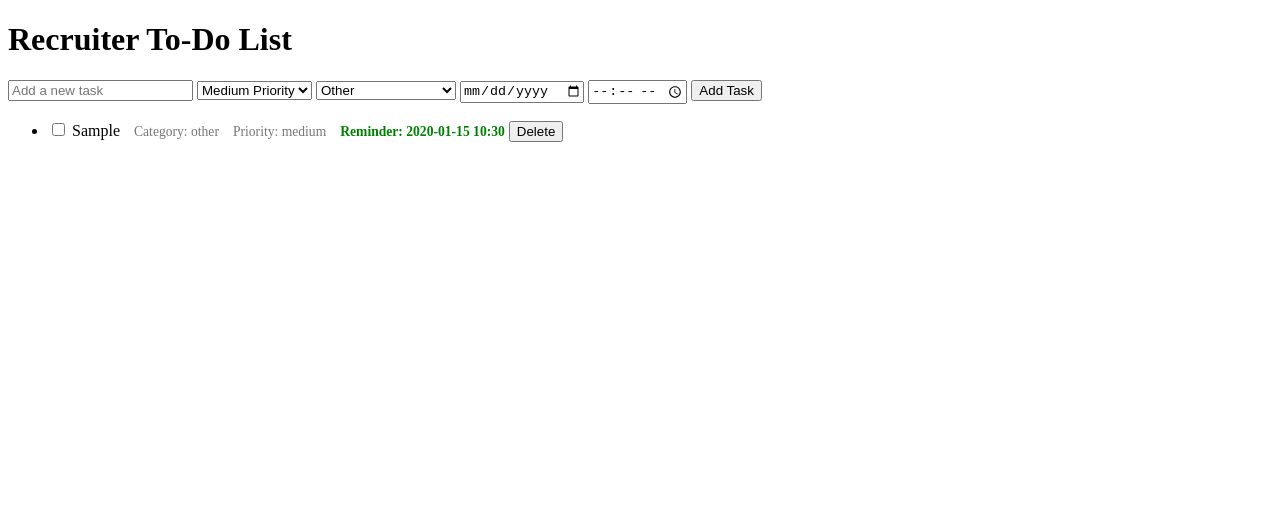
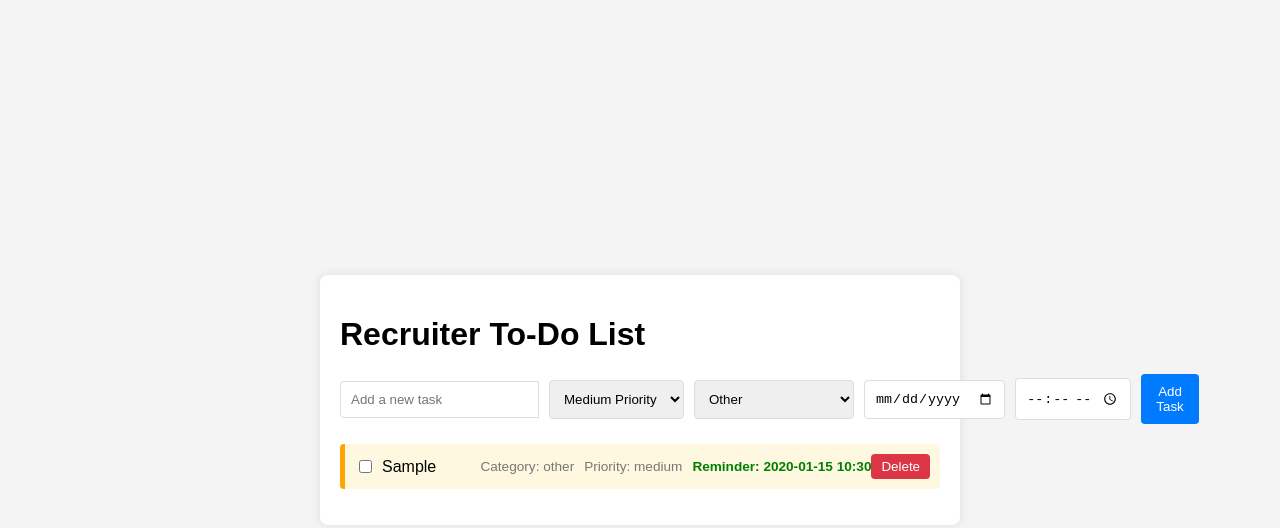
Before and after one commit to Gbun420/RecruiterADHDApp, a plain HTML site: page index.html in a window 1280 px wide. Both pictures are taken after typing "Sample", "2020-01-15", "10:30" into the empty fields and a click on the button "Add Task". Drawn offline with nearby package versions, Linux system fonts and the light colour scheme.

Commit message:
Update style.css

```diff
--- a/style.css
+++ b/style.css
@@ -1,4 +1,92 @@
-/* ... previous CSS ... */
+body {
+    font-family: Arial, sans-serif;
+    margin: 0;
+    display: flex;
+    justify-content: center;
+    align-items: center;
+    height: 100vh;
+    background-color: #f4f4f4;
+}
+
+.container {
+    background-color: white;
+    padding: 20px;
+    border-radius: 8px;
+    box-shadow: 0 0 10px rgba(0, 0, 0, 0.1);
+    width: 80%;
+    max-width: 600px;
+}
+
+.input-section {
+    display: flex;
+    margin-bottom: 20px;
+    gap: 10px;
+    align-items: center;
+}
+
+.input-section input[type="text"],
+.input-section select,
+.input-section input[type="date"],
+.input-section input[type="time"] { /* Include date and time inputs */
+    padding: 10px;
+    border: 1px solid #ddd;
+    border-radius: 4px;
+}
+
+.input-section input[type="text"] {
+    flex-grow: 1;
+    border-radius: 4px 0 0 4px;
+}
+
+.input-section button {
+    padding: 10px 15px;
+    border: none;
+    background-color: #007bff;
+    color: white;
+    border-radius: 4px;
+    cursor: pointer;
+}
+
+.task-list {
+    padding-left: 0; /* Remove default padding for ul */
+}
+
+.task-list li {
+    background-color: #eee;
+    padding: 10px;
+    margin-bottom: 8px;
+    border-radius: 4px;
+    display: flex;
+    justify-content: space-between;
+    align-items: center;
+    border-left: 5px solid transparent; /* Default left border to allow color change */
+}
+
+.task-list li button {
+    background-color: #dc3545;
+    color: white;
+    border: none;
+    padding: 5px 10px;
+    border-radius: 4px;
+    cursor: pointer;
+}
+
+/* Priority Styling with Background Colors */
+.task-list li.high-priority {
+    background-color: #ffe0e0; /* Light red background for high priority */
+    border-left-color: red;
+}
+
+.task-list li.medium-priority {
+    background-color: #fff8e0; /* Light orange background for medium priority */
+    border-left-color: orange;
+}
+
+.task-list li.low-priority {
+    background-color: #e0ffe0; /* Light green background for low priority */
+    border-left-color: green;
+}
+
 
 /* Task Details Styling (Category, Priority, Reminder) */
 .task-category, .task-priority, .task-reminder {
@@ -8,6 +96,20 @@
 }
 
 .task-reminder {
-    color: #008000; /* Green color for reminder text */
-    font-weight: bold; /* Make reminder text bold */
+    color: #008000;
+    font-weight: bold;
 }
+
+/* Task Completion Styling */
+.task-text.completed {
+    text-decoration: line-through; /* Strikethrough for completed tasks */
+    color: #aaa; /* Faded text color for completed tasks */
+}
+
+.task-checkbox {
+    margin-right: 10px; /* Space between checkbox and text */
+}
+
+.task-text {
+    flex-grow: 1; /* Allow task text to take up available space */
+}
```
